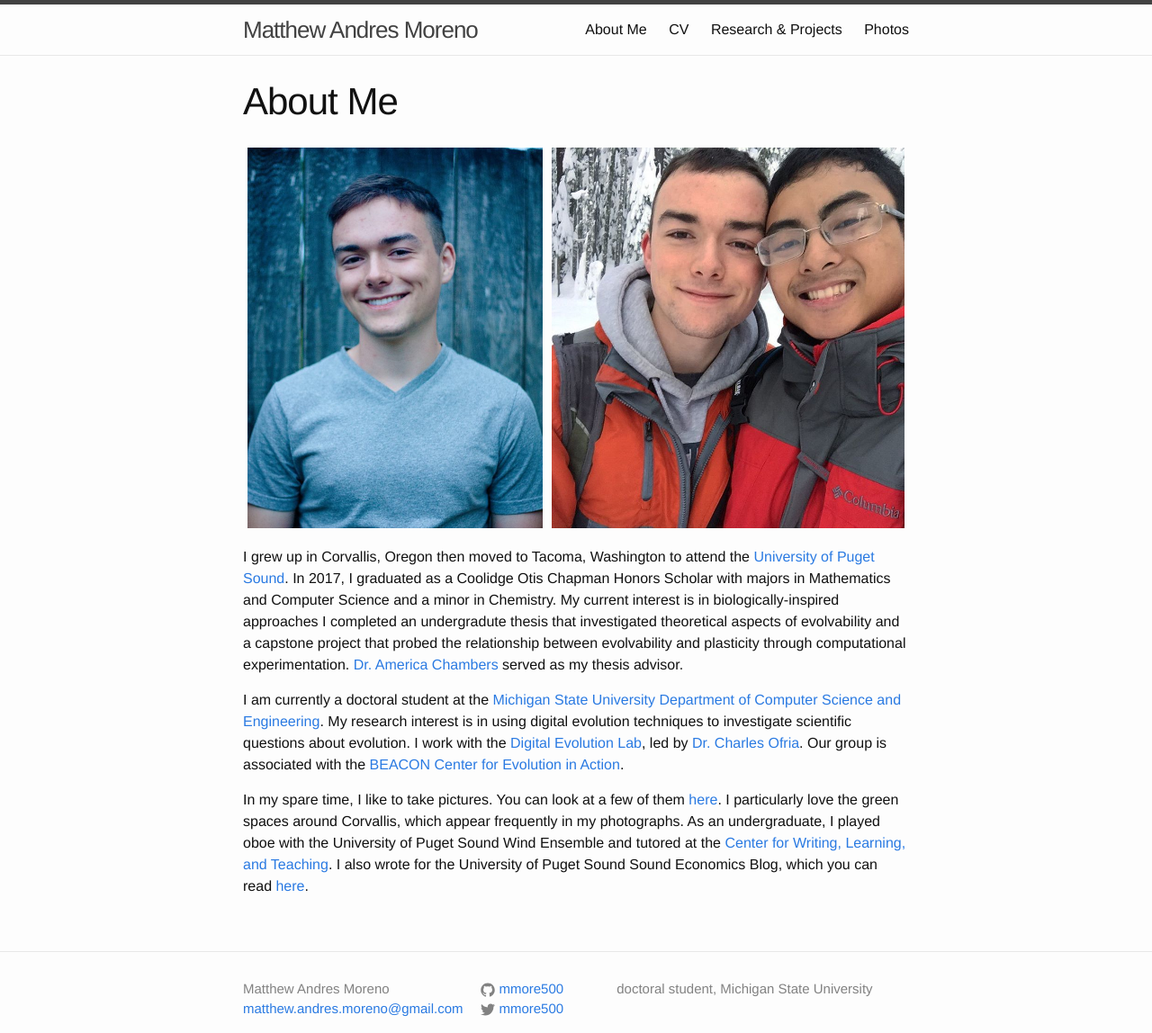
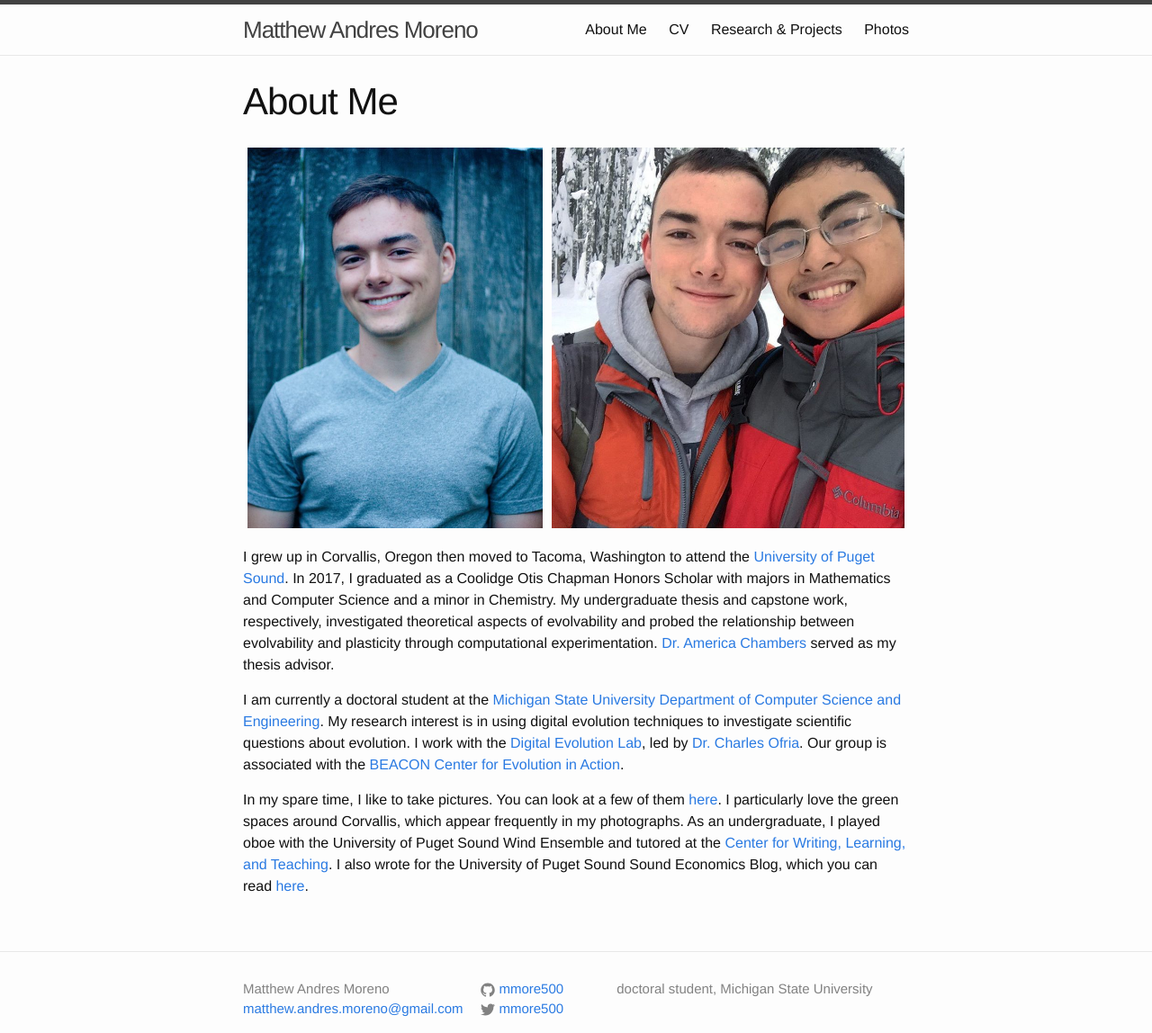
Before and after one commit to mmore500/mmore500.github.io, a Jekyll site: the page built from about.md, in a window 1280 px wide. Shown: the whole page at 90% size. Built offline with Jekyll 4.4.1, drawn with Linux system fonts in a browser that asks for light colours.

Commit message:
Correct typos in about page text

```diff
--- a/about.md
+++ b/about.md
@@ -42,8 +42,7 @@ permalink: /about/
 
 I grew up in Corvallis, Oregon then moved to Tacoma, Washington to attend the [University of Puget Sound](https://www.pugetsound.edu/).
 In 2017, I graduated as a Coolidge Otis Chapman Honors Scholar with majors in Mathematics and Computer Science and a minor in Chemistry.
-My current interest is in biologically-inspired approaches
-I completed an undergradute thesis that investigated theoretical aspects of evolvability and a capstone project that probed the relationship between evolvability and plasticity through computational experimentation.
+My undergraduate thesis and capstone work, respectively, investigated theoretical aspects of evolvability and probed the relationship between evolvability and plasticity through computational experimentation.
 [Dr. America Chambers](http://mathcs.pugetsound.edu/~alchambers/) served as my thesis advisor.
 
 I am currently a doctoral student at the [Michigan State University](https://msu.edu/) [Department of Computer Science and Engineering](http://www.cse.msu.edu/).
@@ -53,5 +52,6 @@ Our group is associated with the [BEACON Center for Evolution in Action](http://
 
 In my spare time, I like to take pictures.
 You can look at a few of them [here](http://mmore500.tumblr.com).
-I particularly love the green spaces around Corvallis, which appear frequently in my photographs. As an undergraduate, I played oboe with the University of Puget Sound Wind Ensemble and tutored at the [Center for Writing, Learning, and Teaching](https://www.pugetsound.edu/cwlt).
+I particularly love the green spaces around Corvallis, which appear frequently in my photographs.
+As an undergraduate, I played oboe with the University of Puget Sound Wind Ensemble and tutored at the [Center for Writing, Learning, and Teaching](https://www.pugetsound.edu/cwlt).
 I also wrote for the University of Puget Sound Sound Economics Blog, which you can read [here](https://blogs.pugetsound.edu/econ/).
```
